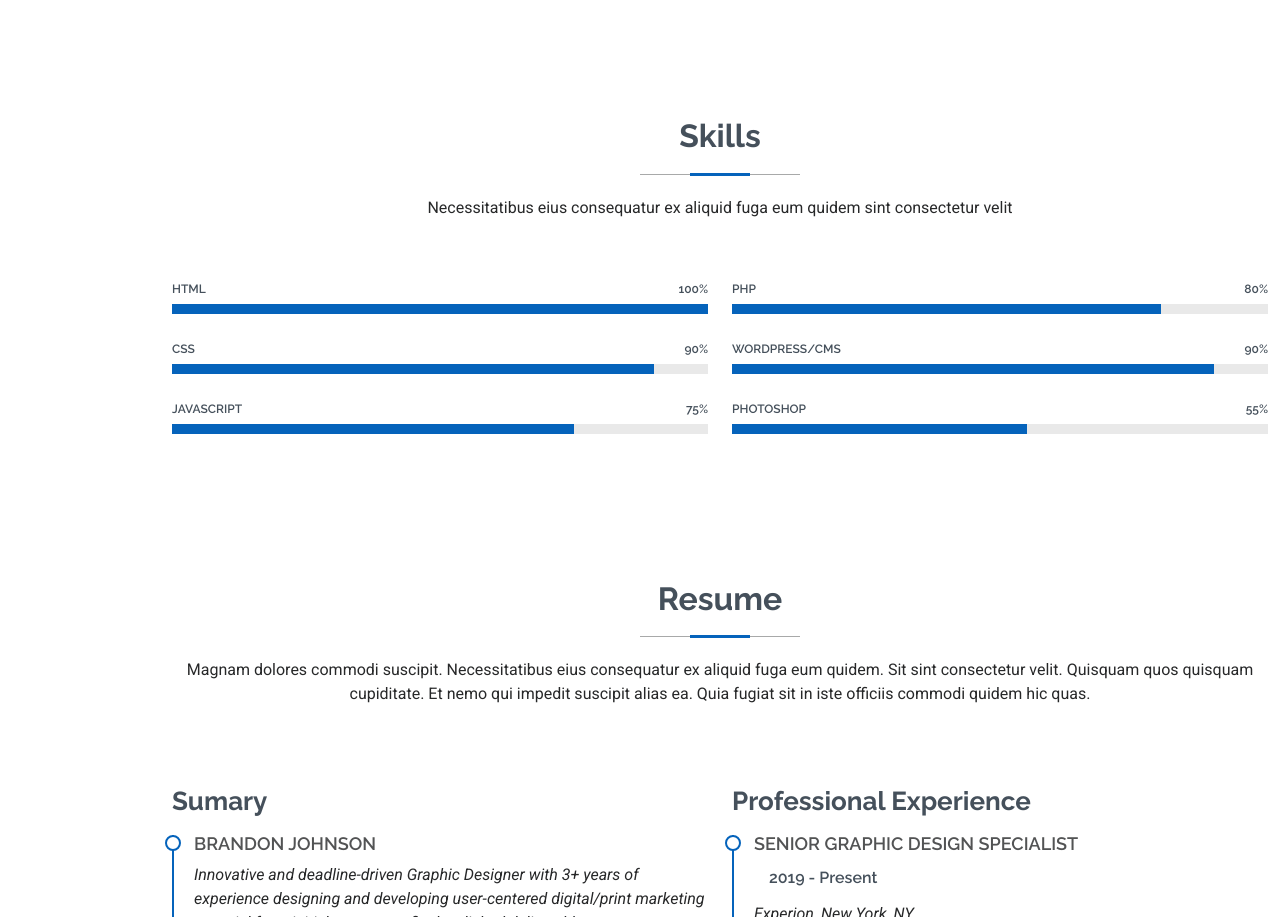
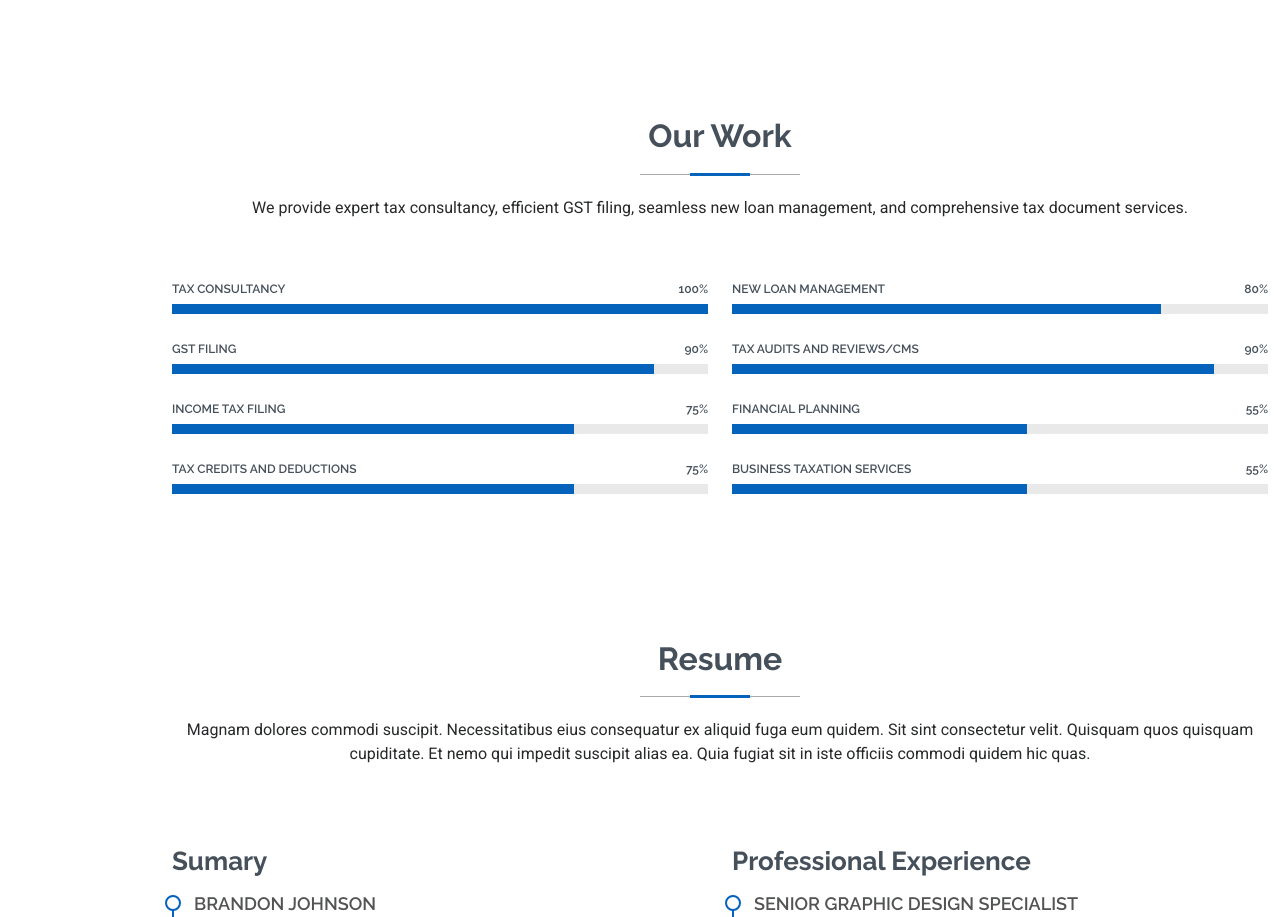
Before and after one commit to iamshreeji-copy1/upp, a plain HTML site: page index.html in a window 1280 px wide. Shown: the part 1740-2657 px from the top of the page. Drawn offline with Linux system fonts and the light colour scheme.

Commit message:
Update index.html

```diff
--- a/index.html
+++ b/index.html
@@ -180,8 +180,8 @@
 
       <!-- Section Title -->
       <div class="container section-title" data-aos="fade-up">
-        <h2>Skills</h2>
-        <p>Necessitatibus eius consequatur ex aliquid fuga eum quidem sint consectetur velit</p>
+        <h2>Our Work</h2>
+        <p>We provide expert tax consultancy, efficient GST filing, seamless new loan management, and comprehensive tax document services.</p>
       </div><!-- End Section Title -->
 
       <div class="container" data-aos="fade-up" data-aos-delay="100">
@@ -191,50 +191,65 @@
           <div class="col-lg-6">
 
             <div class="progress">
-              <span class="skill"><span>HTML</span> <i class="val">100%</i></span>
+              <span class="skill"><span>Tax Consultancy</span> <i class="val">100%</i></span>
               <div class="progress-bar-wrap">
                 <div class="progress-bar" role="progressbar" aria-valuenow="100" aria-valuemin="0" aria-valuemax="100"></div>
               </div>
             </div><!-- End Skills Item -->
 
             <div class="progress">
-              <span class="skill"><span>CSS</span> <i class="val">90%</i></span>
+              <span class="skill"><span>GST Filing</span> <i class="val">90%</i></span>
               <div class="progress-bar-wrap">
                 <div class="progress-bar" role="progressbar" aria-valuenow="90" aria-valuemin="0" aria-valuemax="100"></div>
               </div>
             </div><!-- End Skills Item -->
 
             <div class="progress">
-              <span class="skill"><span>JavaScript</span> <i class="val">75%</i></span>
+              <span class="skill"><span>Income Tax Filing</span> <i class="val">75%</i></span>
               <div class="progress-bar-wrap">
                 <div class="progress-bar" role="progressbar" aria-valuenow="75" aria-valuemin="0" aria-valuemax="100"></div>
               </div>
             </div><!-- End Skills Item -->
 
+
+                        <div class="progress">
+              <span class="skill"><span>Tax Credits and Deductions</span> <i class="val">75%</i></span>
+              <div class="progress-bar-wrap">
+                <div class="progress-bar" role="progressbar" aria-valuenow="75" aria-valuemin="0" aria-valuemax="100"></div>
+              </div>
+            </div><!-- End Skills Item -->
           </div>
 
           <div class="col-lg-6">
 
             <div class="progress">
-              <span class="skill"><span>PHP</span> <i class="val">80%</i></span>
+              <span class="skill"><span>New Loan Management</span> <i class="val">80%</i></span>
               <div class="progress-bar-wrap">
                 <div class="progress-bar" role="progressbar" aria-valuenow="80" aria-valuemin="0" aria-valuemax="100"></div>
               </div>
             </div><!-- End Skills Item -->
 
             <div class="progress">
-              <span class="skill"><span>WordPress/CMS</span> <i class="val">90%</i></span>
+              <span class="skill"><span>Tax Audits and Reviews/CMS</span> <i class="val">90%</i></span>
               <div class="progress-bar-wrap">
                 <div class="progress-bar" role="progressbar" aria-valuenow="90" aria-valuemin="0" aria-valuemax="100"></div>
               </div>
             </div><!-- End Skills Item -->
 
             <div class="progress">
-              <span class="skill"><span>Photoshop</span> <i class="val">55%</i></span>
+              <span class="skill"><span>Financial Planning</span> <i class="val">55%</i></span>
               <div class="progress-bar-wrap">
                 <div class="progress-bar" role="progressbar" aria-valuenow="55" aria-valuemin="0" aria-valuemax="100"></div>
               </div>
             </div><!-- End Skills Item -->
+
+                                  <div class="progress">
+              <span class="skill"><span>Business Taxation Services</span> <i class="val">55%</i></span>
+              <div class="progress-bar-wrap">
+                <div class="progress-bar" role="progressbar" aria-valuenow="55" aria-valuemin="0" aria-valuemax="100"></div>
+              </div>
+            </div><!-- End Skills Item -->
+
 
           </div>
 
```
